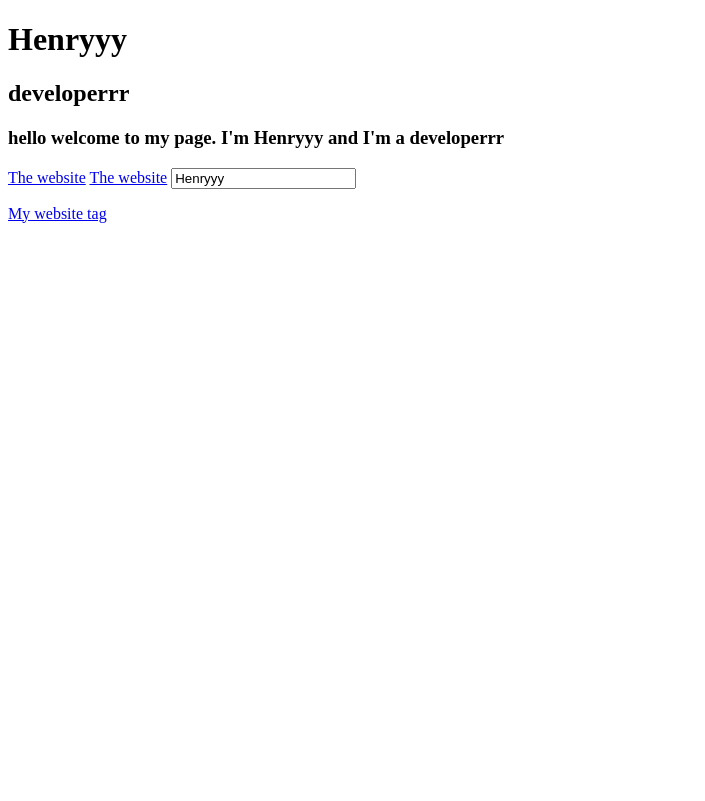
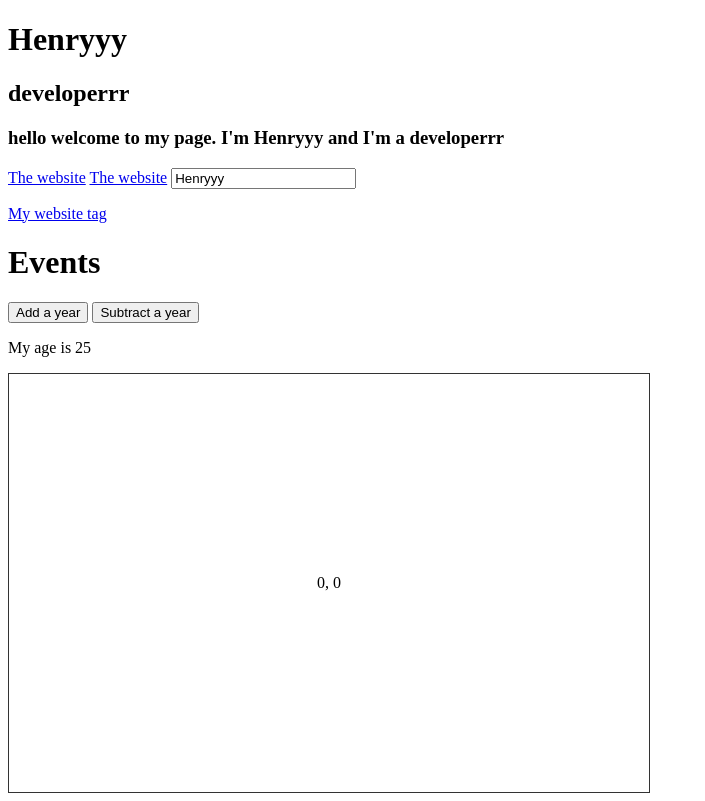
Before and after one commit to HHenry88/vueprac, a website: page index.html in a window 1280 px wide. Shown: the whole page, without its empty margins (0-705 px from the left). Drawn offline with nearby package versions, Linux system fonts and the light colour scheme.

Commit message:
Events and using offsetX and Y to track mouse movement over a canvas

```diff
--- a/app.js
+++ b/app.js
@@ -5,13 +5,27 @@ new Vue({
   data: {
     name: 'Henryyy',
     job:`developerrr`,
+    age: 25,
     website: `http://github.com/HHenry88`,
-    websiteTag: `<a href="http://github.com/HHenry88">My website tag</a>`
+    websiteTag: `<a href="http://github.com/HHenry88">My website tag</a>`,
+    x: 0,
+    y: 0
   },
   methods: {
     //if using arrow functions, will not get this. this will not be the method.
     welcome: function(hi){
       return `${hi} welcome to my page. I'm ${this.name} and I'm a ${this.job}`;
+    },
+    add: function(){
+      this.age++;
+    },
+    subtract: function(){
+      this.age--;
+    },
+    updateXY: function(event){
+      console.log(event);
+      this.x = event.offsetX;
+      this.y = event.offsetY;
     }
   }
 });
--- a/index.html
+++ b/index.html
@@ -4,6 +4,7 @@
     <meta charset="utf-8">
     <title>VueJS Prac</title>
     <script src="https://unpkg.com/vue"></script>
+    <link rel="stylesheet" href="style.css">
   </head>
   <body>
   <div id="vue-app">
@@ -14,6 +15,11 @@
     <a :href="website">The website</a>
     <input type="text" v-bind:value="name" placeholder="What's your name?">
     <p v-html="websiteTag"></p>
+    <h1>Events</h1>
+    <button v-on:dblclick="add">Add a year</button>
+    <button v-on:click="subtract">Subtract a year</button>
+    <p>My age is {{age}}</p>
+    <div id="canvas" v-on:mousemove="updateXY">{{ x }}, {{ y }}</div>
   </div>
 
     <script src="app.js"></script>
--- /dev/null
+++ b/style.css
@@ -0,0 +1,6 @@
+#canvas {
+  width: 600px;
+  padding: 200px 20px;
+  text-align: center;
+  border: 1px solid #333;
+}
```
